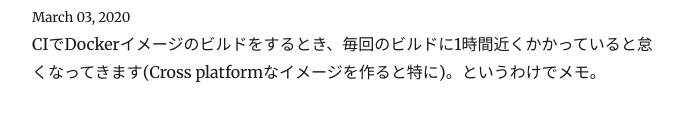
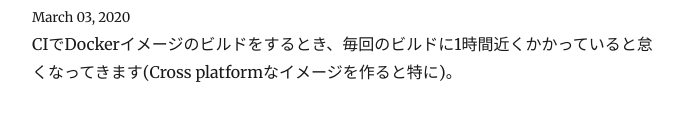
Before and after one commit to satackey/blog.satackey.com, a Gatsby site: page / in a window 1280 px wide. Shown: the part 263-399 px from the top of the page, without its empty margins (293-976 px from the left). Built offline with nearby package versions, Linux system fonts and the light colour scheme; Gatsby itself is replaced by a stand-in of ours; some packages are replaced by stand-ins of ours.

Commit message:
Update Blog “2020-03-03-github-actions-docker-buildx-cache”

```diff
--- a/content/blog/2020-03-03-github-actions-docker-buildx-cache.md
+++ b/content/blog/2020-03-03-github-actions-docker-buildx-cache.md
@@ -2,7 +2,7 @@
 path: 2020-03-03-github-actions-docker-buildx-cache
 date: 2020-03-03T05:50:34.138Z
 title: GitHub ActionsでDocker buildxのマルチステージビルドのキャッシュを保存する方法
-description: CIでDockerイメージのビルドをするとき、毎回のビルドに1時間近くかかっていると怠くなってきます(Cross platformなイメージを作ると特に)。というわけでメモ。
+description: CIでDockerイメージのビルドをするとき、毎回のビルドに1時間近くかかっていると怠くなってきます(Cross platformなイメージを作ると特に)。
 ---
 CIでDockerイメージのビルドをするとき、毎回のビルドに1時間近くかかっていると怠くなってきます(Cross platformなイメージを作ると特に)。というわけでメモ。
 
```
